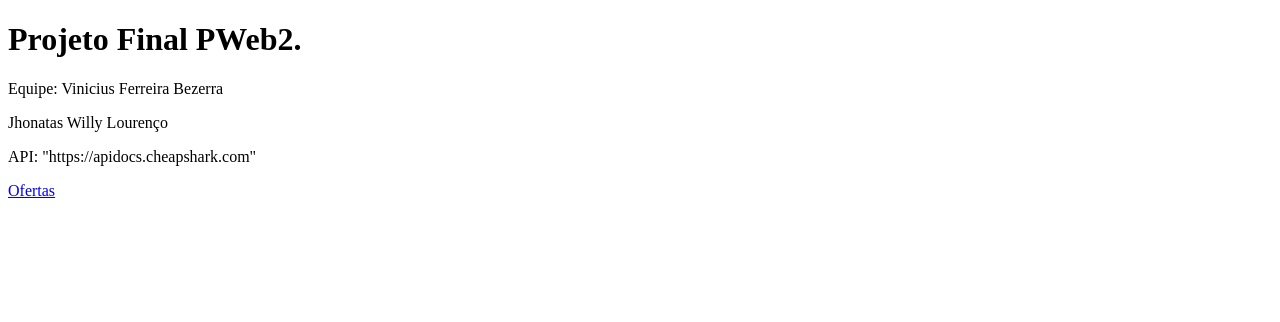
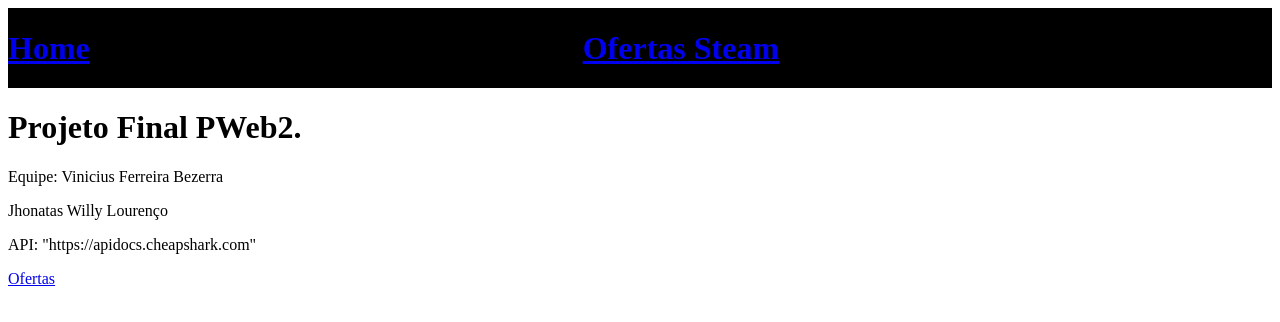
Before and after one commit to Vinicius-Ferreira-Bezerra07/Projeto_Final-PWeb2, a React (Vite) app: page / in a window 1280 px wide. Shown: the top 322 px of the page. Built offline with nearby package versions, Linux system fonts and the light colour scheme.

Commit message:
Implementação da NavBar e alguns concertos no css dos componentes

```diff
--- a/src/components/CardRelatedGames/CardRelatedGames.jsx
+++ b/src/components/CardRelatedGames/CardRelatedGames.jsx
@@ -2,19 +2,23 @@ import { useEffect, useState } from "react";
 import { getGamesByName } from "../../service/RequestDeals";
 import { UnidCardRelated } from "../UnidCardRelated/UnidCardRelated";
 import { ClipLoader } from "react-spinners";
+import "./cardRelatedGames.css"
 
 export function CardRelatedGames({ title }){
     const [games, setGames] = useState([])
 
     useEffect(()=>{
-        getGamesByName(title)
+        const meio = title.length/2.5
+        const halfName = title.substring(0,meio)
+        console.log(halfName);
+
+        getGamesByName(halfName)
             .then(response => setGames(response))
     },[])
 
-    console.log(games);
 
     return(
-        <div>
+        <div className="relatedGames">
             { games.length > 0 ?
                 games.map((x) => (
                     <UnidCardRelated key={games.gameID} game={x}/>
--- /dev/null
+++ b/src/components/CardRelatedGames/cardRelatedGames.css
@@ -0,0 +1,5 @@
+.relatedGames{
+    display: flex;
+    align-items: center;
+    flex-wrap: nowrap;
+}
--- a/src/components/CardStores/CardStores.jsx
+++ b/src/components/CardStores/CardStores.jsx
@@ -21,7 +21,7 @@ export function CardStores({deals, stores}){
         <div className="altDeals">
             {store != undefined ?
                 <>
-                    {/* <img className="banner" src={`https://www.cheapshark.com${store?.images.banner}`}/> */}
+                    <img className="banner" src={`https://www.cheapshark.com${store?.images.banner}`}/>
                     {/* <img className="logo" src={`https://www.cheapshark.com${store?.images.logo}`}/> */}
                     <img className="icon" src={`https://www.cheapshark.com${store?.images.icon}`}/>
                     <p>Preço: {deals.price}</p>
--- a/src/components/NavBar/NavBar.jsx
+++ b/src/components/NavBar/NavBar.jsx
@@ -1,16 +1,17 @@
 import { Link } from "react-router-dom";
 import { SearchBar } from "../SearchBar/SearchBar";
+import "./navBar.css"
 
 export function NavBar(){
     return (
-        <>
-            <Link to={"/"}>
+        <div className="NavBar">
+            <Link className="link" to={"/"}>
                 <h1>Home</h1>
             </Link>
-            <Link to={"/listDeals"}>
+            <Link className="link" to={"/listDeals"}>
                 <h1>Ofertas Steam</h1>
             </Link>
             <SearchBar/>
-        </>
+        </div>
     )
 }
--- a/src/components/NavBar/navBar.css
+++ b/src/components/NavBar/navBar.css
@@ -0,0 +1,9 @@
+.NavBar{
+    padding: 0%;
+    background-color: black;
+    width: 100%;
+    height: 80px;
+    display: flex;
+    align-items: center;
+    justify-content: space-between;
+}
--- a/src/components/SearchBar/SearchBar.jsx
+++ b/src/components/SearchBar/SearchBar.jsx
@@ -11,7 +11,7 @@ export function SearchBar(){
     return (
         <>
             <imput>
-                <FaSearch onClick={searchGame(e.target.value)}/>
+                {/* <FaSearch onClick={searchGame(e.target.value)}/> */}
             </imput>
         </>
     )
--- a/src/components/UnidCardRelated/UnidCardRelated.jsx
+++ b/src/components/UnidCardRelated/UnidCardRelated.jsx
@@ -1,8 +1,15 @@
+import { CircleLoader } from "react-spinners";
+
 export function UnidCardRelated({ game }){
-    console.log(game)
+    // console.log(game)
     return(
-        <>
-            <h1>teste</h1>
-        </>
+        <div className="">
+            {game.steamAppID != null ?
+                <>
+                    <h1>{game.external}</h1>
+                    <img src={game.thumb}/>,
+                </>
+            : <></>}
+        </div>
     )
 }
--- a/src/pages/home/Home.jsx
+++ b/src/pages/home/Home.jsx
@@ -1,10 +1,12 @@
 import { Link } from "react-router-dom";
+import {NavBar } from "../../components/NavBar/NavBar"
 import './home.css'
 
 export default function Home(){
 
     return (
         <div className="Home">
+            <NavBar/>
             <h1>Projeto Final PWeb2.</h1>
             <p>Equipe: Vinicius Ferreira Bezerra</p>
             <p>Jhonatas Willy Lourenço</p>
--- a/src/pages/infoGames/InfoGames.jsx
+++ b/src/pages/infoGames/InfoGames.jsx
@@ -6,6 +6,7 @@ import { getStores } from "../../service/RequestDeals"
 import { ClipLoader } from "react-spinners"
 import { CardStores } from "../../components/CardStores/CardStores"
 import { CardRelatedGames } from "../../components/CardRelatedGames/CardRelatedGames"
+import { NavBar } from "../../components/NavBar/NavBar"
 import "./infoGames.css"
 
 export function InfoGames(props){
@@ -49,9 +50,12 @@ export function InfoGames(props){
         <div className="infogame">
             {gameDeals.length > 0 ?
                 <>
-                    {gameDeals.map((deals) => (
-                        <CardStores className="altDeals" key={deals.storeID} deals={deals} stores={stores}/>
-                    ))}
+                    <NavBar/>
+                    <div className="cardStores">
+                        {gameDeals.map((deals) => (
+                        <CardStores className="" key={deals.storeID} deals={deals} stores={stores}/>
+                        ))}
+                    </div>
                     <CardGameSelect info={info} gameSelect={gameSelect}/>
                     <CardRelatedGames title={info.title}/>
                 </>
--- a/src/pages/infoGames/infoGames.css
+++ b/src/pages/infoGames/infoGames.css
@@ -1,3 +1,9 @@
 .infogame{
 
 }
+
+.cardStores{
+    display: flex;
+    align-items: center;
+    flex-wrap:nowrap;
+}
--- a/src/pages/listDeals/ListDeals.jsx
+++ b/src/pages/listDeals/ListDeals.jsx
@@ -3,6 +3,7 @@ import { getDeals } from "../../service/RequestDeals"
 import { ClipLoader } from "react-spinners"
 import CardDeals from "../../components/cardDeals/CardDeals"
 import "./listDeals.css"
+import { NavBar } from "../../components/NavBar/NavBar"
 
 export default function ListDeals() {
     const [upperPrice, setUpperPrice] = useState(15)
@@ -20,11 +21,14 @@ export default function ListDeals() {
 
     return (
         <div className="listDeals">
-            {games.length > 0 ?
+            <NavBar/>
+            <div className="listD">
+                {games.length > 0 ?
                 games.map((deals) => (
                     <CardDeals key={games.steamAppID} deals={deals}/>
                 ))
                 : <ClipLoader />}
+            </div>
         </div>
     )
 }
--- a/src/pages/listDeals/listDeals.css
+++ b/src/pages/listDeals/listDeals.css
@@ -1,7 +1,16 @@
 .listDeals{
+    padding: 0%;
     height: 100%;
     width: 100%;
     display: flex;
     flex-wrap: wrap;
     align-items: center;
+    flex-direction: column;
 }
+
+.listD{
+    display: flex;
+    align-items: center;
+    flex-wrap: wrap;
+
+}
```
